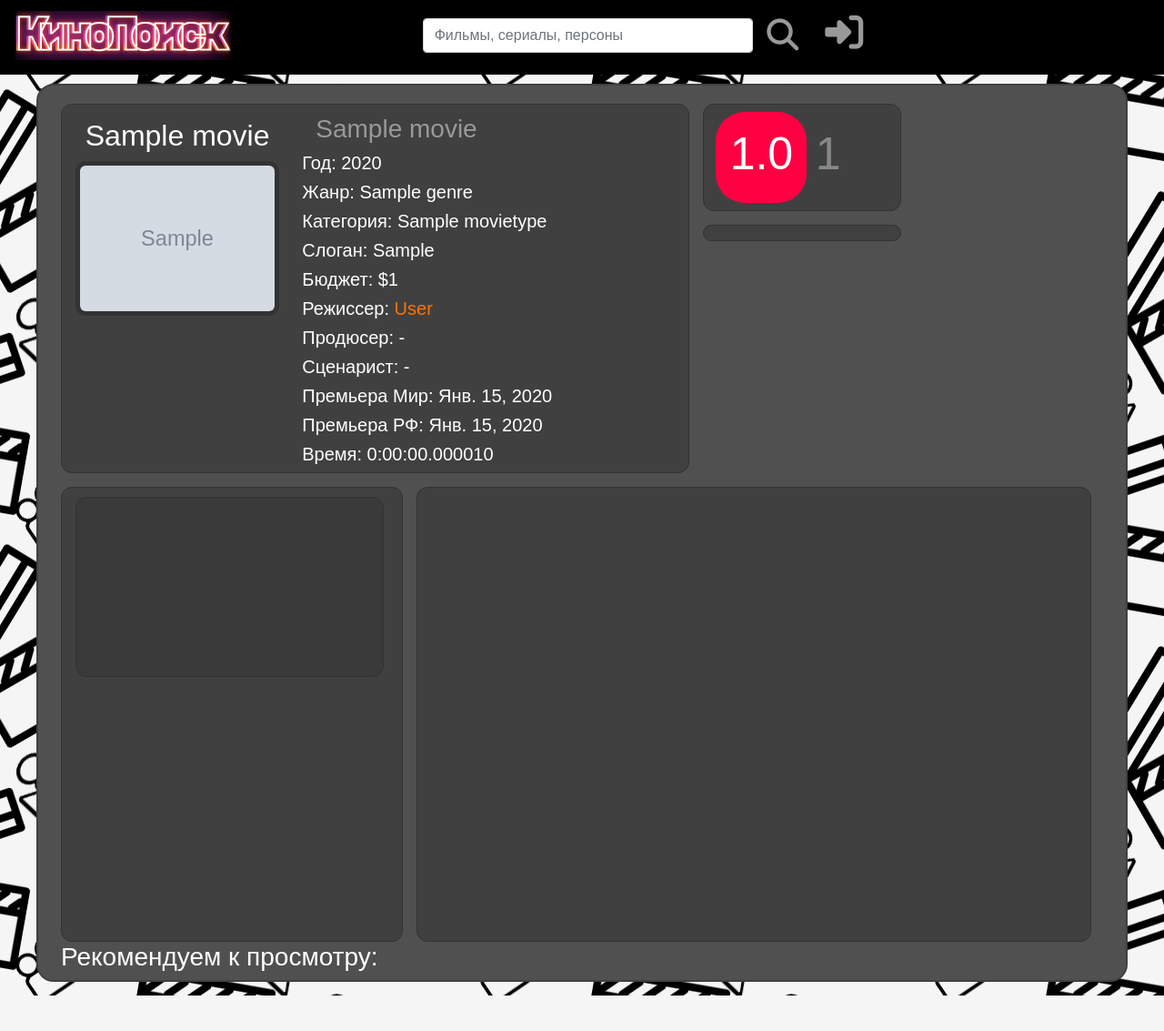
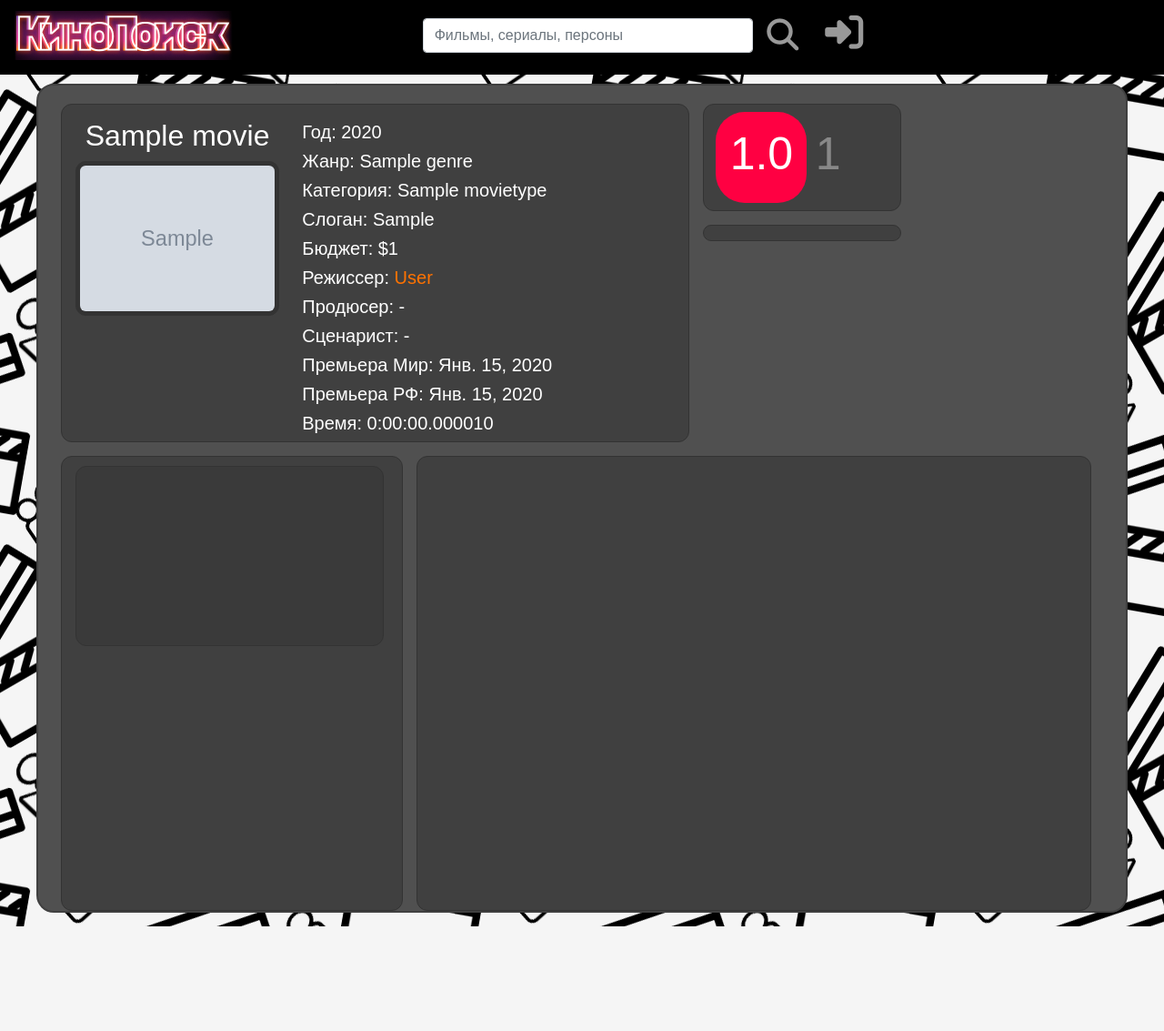
Before and after one commit to Pogchamp-company/kinopoisk-on-django, a Django app: page /movie/1/ in a window 1280 px wide. Shown: the top 1133 px of the page at 91% size. Run offline with Django 3.2, Linux system fonts and the light colour scheme; tables that the repository leaves empty hold one stand-in row (values such as "Sample post"); grey boxes marked "Sample" are stand-in pictures; some libraries are stand-ins or nearby versions.

Commit message:
Fixup user profile. Improved movies recommendations

```diff
--- a/src/config/settings.py
+++ b/src/config/settings.py
@@ -26,7 +26,7 @@ BASE_DIR = Path(__file__).resolve().parent.parent
 SECRET_KEY = '@oowa+)%q57uxhffto99*-b+mt%63!@r&*#17mqstv&%fr9*2*'
 
 # SECURITY WARNING: don't run with debug turned on in production!
-DEBUG = True
+DEBUG = bool(getenv('DEBUG', False))
 
 ALLOWED_HOSTS = ["*"]
 
@@ -39,6 +39,7 @@ INSTALLED_APPS = [
     'django.contrib.sessions',
     'django.contrib.messages',
     'django.contrib.staticfiles',
+    'django.contrib.humanize',
 
     'rest_framework',
     'django_minio_backend',
--- a/src/manage.py
+++ b/src/manage.py
@@ -20,4 +20,3 @@ def main():
 
 if __name__ == '__main__':
     main()
-    # 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
--- a/src/movies/models.py
+++ b/src/movies/models.py
@@ -2,8 +2,9 @@ from django.contrib.auth.models import User
 from django.contrib.contenttypes.models import ContentType
 from django.core.validators import MaxLengthValidator, MinLengthValidator, MinValueValidator
 from django.db import models
-from django.db.models import Avg
+from django.db.models import Avg, Q, QuerySet
 from django.templatetags.static import static
+from django.utils.functional import cached_property
 
 from utils.enums import ChoiceEnum
 from utils.mixins import Image, ImageProperties
@@ -20,6 +21,8 @@ class Poster(Image):
 
 
 class Score(models.Model):
+    # created_at = models.DateTimeField(auto_now_add=True)
+
     value = models.IntegerField(validators=[MinLengthValidator(1), MaxLengthValidator(10)])
     user = models.ForeignKey(User, on_delete=models.CASCADE)
     movie = models.ForeignKey('Movie', on_delete=models.CASCADE)
@@ -91,7 +94,7 @@ class Movie(models.Model, ImageProperties):
     def get_person_in_role(self, role_type: PersonRole.RoleType) -> list[Person]:
         return list(map(lambda role: role.person, self.roles.filter(role_type=role_type.name).all()))
 
-    @property
+    @cached_property
     def average_score(self):
         return round(Score.objects.filter(movie=self).aggregate(Avg('value'))['value__avg'] or 0.0, 1)
 
@@ -132,3 +135,13 @@ class Movie(models.Model, ImageProperties):
     @property
     def default_images_folder(self) -> str:
         return 'icon/default_posters'
+
+    @classmethod
+    def get_top(cls, movie_type: MovieType = None, limit: int = None) -> QuerySet:
+        q = cls.objects.annotate(avg_score=Avg('score__value')).filter(~Q(avg_score=None))
+        if movie_type:
+            q = q.filter(movie_type=movie_type)
+        q = q.order_by('-avg_score')
+        if limit:
+            q = q[:limit]
+        return q
--- a/src/movies/views.py
+++ b/src/movies/views.py
@@ -1,5 +1,5 @@
 from django.core.exceptions import ObjectDoesNotExist
-from django.http import Http404, JsonResponse
+from django.http import Http404
 from django.shortcuts import render
 from rest_framework.request import Request
 from rest_framework.response import Response
@@ -9,7 +9,6 @@ from django.db.models import Q
 from rest_framework import status
 from .serializers import MovieSerializer, PersonSerializer
 from person.models import Person
-from django.db.models import Avg
 
 
 def movie_page(request, movie_id: int):
@@ -17,10 +16,14 @@ def movie_page(request, movie_id: int):
     if not movie:
         raise Http404
 
+    recommendations = (Movie.get_top().filter(~Q(score__user=request.user))[:6]
+                       if request.user.is_authenticated else None)
+
     context = dict(
         movie=movie,
-        recommendations=Movie.objects.filter(~Q(id=movie_id))[:6],
-        score=Score.objects.filter(movie=movie, user=request.user).first() if not request.user.is_anonymous else 0,
+        recommendations=recommendations,
+        score=Score.objects.filter(movie=movie, user=request.user).first() if request.user.is_authenticated else 0,
+
     )
     return render(request, 'movies/movie_page.html', context)
 
@@ -31,8 +34,7 @@ def top_250(request, movie_type: str):
     except ObjectDoesNotExist:
         raise Http404()
     print(movie_type)
-    result = Movie.objects.annotate(
-        avg_score=Avg('score__value')).filter(~Q(avg_score=None)).filter(movie_type=movie_type).order_by('-avg_score')[:250]
+    result = Movie.get_top(movie_type, 250)
     context = dict(
         movies=result,
         movie_type=movie_type,
@@ -44,16 +46,18 @@ def top_250(request, movie_type: str):
 class ScoreView(APIView):
     def put(self, request: Request, movie_id: int):
         score_value = int(request.GET['score'])
+        if request.user.is_anonymous:
+            return Response({'message': 'Login required'}, status=status.HTTP_403_FORBIDDEN)
         movie = Movie.objects.get(pk=movie_id)
         if not movie:
-            return Response({'errors': 'Movie not found'}, status.HTTP_404_NOT_FOUND)
+            return Response({'message': 'Movie not found'}, status.HTTP_404_NOT_FOUND)
         score = Score.objects.filter(movie=movie, user=request.user).first()
         if not score:
             score = Score(movie=movie,
                           user=request.user)
         score.value = score_value
         score.save()
-        return Response({'result': 'success'}, status.HTTP_200_OK)
+        return Response({'status': 'Success'}, status.HTTP_200_OK)
 
 
 class SearchView(APIView):
--- a/src/person/views.py
+++ b/src/person/views.py
@@ -7,6 +7,6 @@ def person_page(request, person_id: int):
     context = dict(
         person=person,
         height=person.height / 100 if person.height else None,
-        death='-' if not person.death else person.date_to_string(person.death)
+        death='' if not person.death else person.date_to_string(person.death)
     )
     return render(request, 'person/person.html', context)
--- a/src/static/css/main.css
+++ b/src/static/css/main.css
@@ -607,6 +607,10 @@ body {
     background-color: rgb(256, 0, 66);
 }
 
+.rating .rating-grey {
+    background-color: rgba(33,33,33,0.8);
+}
+
 .rating .rating-label {
     display: inline-block;
     width: 100px;
--- a/src/templates/movies/movie_page.html
+++ b/src/templates/movies/movie_page.html
@@ -1,5 +1,6 @@
 {% extends "base/base.html" %}
 {% load static %}
+{% load humanize %}
 
 {% block title %}{{ movie.title }}{% endblock %}
 
@@ -21,7 +22,7 @@
                     {% endif %}
                 </div>
                 <div class="block-movie-info-text">
-                    <h3 class="title-smog">{{ movie.original_title }}</h3>
+                    <h3 class="title-smog">{% if movie.title != movie.original_title %}{{ movie.original_title }}{% endif %}</h3>
                     <h5>Год: {{ movie.year }}</h5>
                     <h5>Жанр: {{ movie.genres.all | join:", " }}</h5>
                     <h5>Категория: {{ movie.movie_type }}</h5>
@@ -58,10 +59,10 @@
             </div>
             <div class="block-movie-statistic">
                 <div class="rating">
-                    <div class="rating-label {% if movie.average_score > 6.5 %}rating-green{% elif movie.average_score > 2.5 %}rating-orange{% else %}rating-red{% endif %}">
-                        {{ movie.average_score }}
+                    <div class="rating-label {% if movie.average_score > 6.5 %}rating-green{% elif movie.average_score > 2.5 %}rating-orange{% elif movie.average_score != 0 %}rating-red{% else %}rating-grey{% endif %}">
+                        {% if movie.average_score %}{{ movie.average_score }}{% else %}-{% endif %}
                     </div>
-                    <div class="qty-rating">{{ movie.score_count }}</div>
+                    <div class="qty-rating">{{ movie.score_count | intword }}</div>
                 </div>
                 <div class="container-actors">
                     <div class="container-actors-block">
@@ -101,17 +102,20 @@
                 </div>
             </div>
         {% endif %}
+        {% if recommendations %}
             <div><h3 class="text-center">Рекомендуем к просмотру:</h3></div>
             <div class="container row">
                 {% for recommendation in recommendations %}
                     <div class="col-2">
-                    <a href="{% url 'movies.movie_page' movie_id=recommendation.id %}"><img class="img-thumbnail m-2"
+                        <a href="{% url 'movies.movie_page' movie_id=recommendation.id %}"><img
+                                class="img-thumbnail m-2"
                                 src="{{ recommendation.small_vertical_image }}"
                                 alt=""></a>
                         <h5 class="text-center">{{ recommendation }}</h5>
                     </div>
                 {% endfor %}
             </div>
+        {% endif %}
     </div>
 {% endblock %}
 
--- a/src/templates/users/profile.html
+++ b/src/templates/users/profile.html
@@ -9,7 +9,7 @@
         <a href="#" class="button-menu" style="text-decoration: none">Фильмы</a>
     </div>
     <div class="container-profile">
-        <img class="img-profile" src="{{ request.user.profile.photo.url }}">
+        <img class="img-profile" src="{% if request.user.profile.photo %}{{ request.user.profile.photo.url }}{% endif %}">
         <div class="profile-info-container">
             <div class="user-name">{{ request.user.last_name }} {{ request.user.first_name }}</div>
             <div class="address">Заглушка, Заглушка</div>
```
Lines whose indentation alone changed are shown as unchanged.
